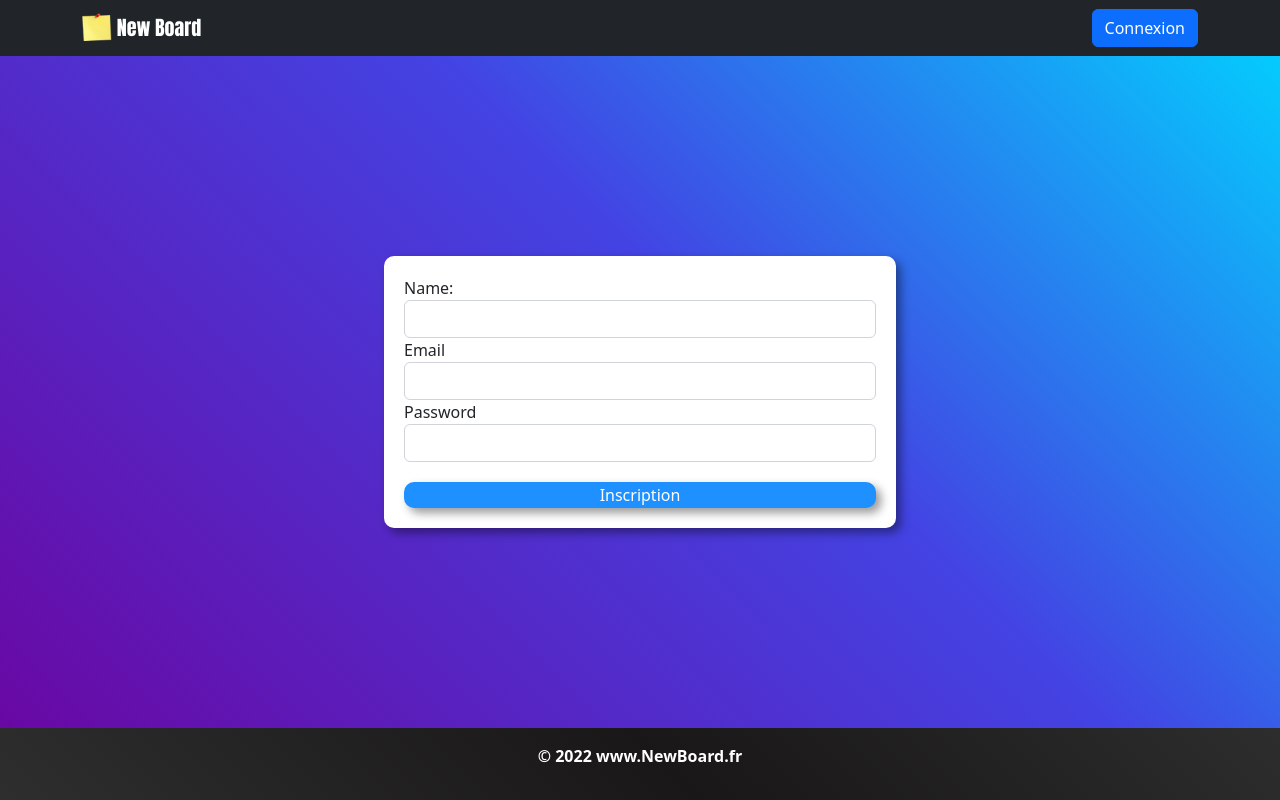
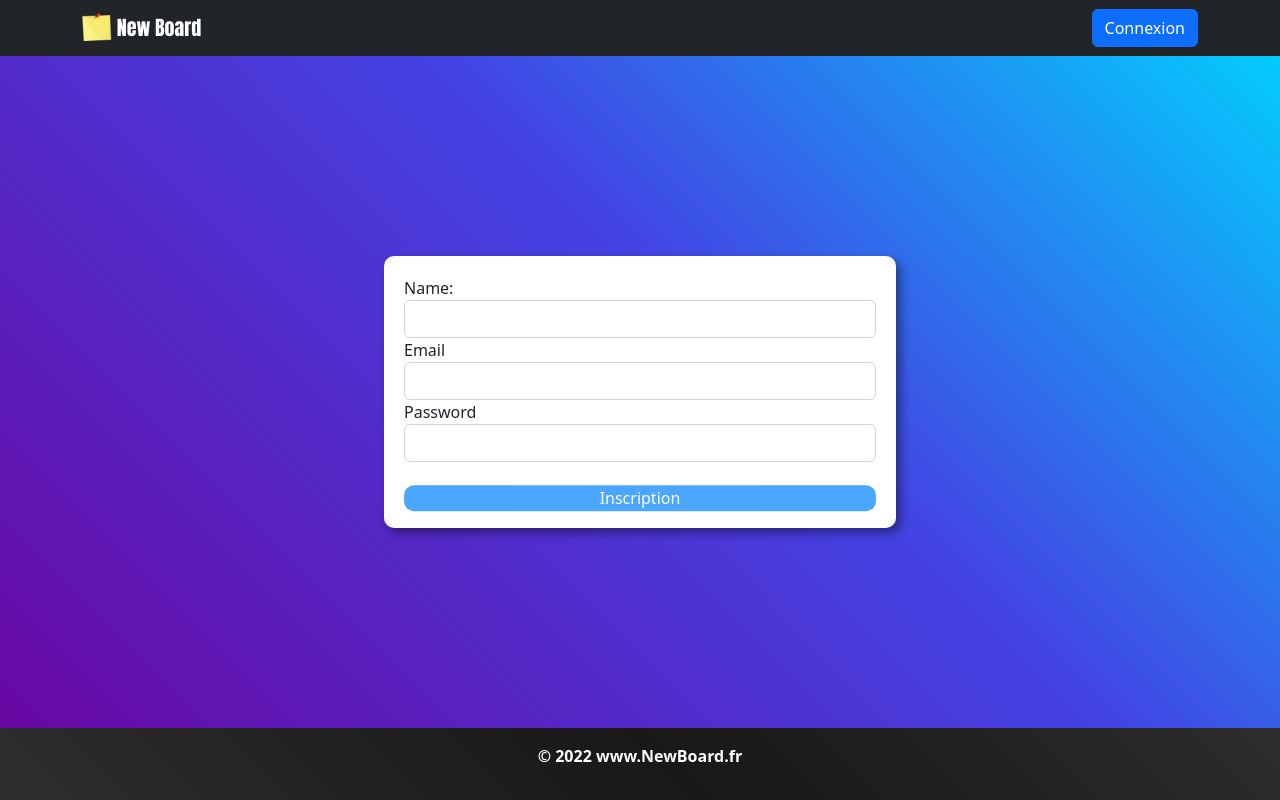
Before and after one commit to emerickCHALET/NewBoard, a React (Create React App) app in the folder newboard/: page /inscription in a window 1280 px wide. In both pictures the pointer is over the button "Inscription". Built offline with nearby package versions, Linux system fonts and the light colour scheme.

Commit message:
hover effect on form button

```diff
--- a/newboard/src/index.css
+++ b/newboard/src/index.css
@@ -150,4 +150,10 @@ input {
     box-shadow: var(--shadow);
     width: 100%;
     margin-top: 20px;
+    transition: 0.3s;
 }
+.form-button:hover{
+    opacity: 80%;
+    transform: translateY(0.20em);
+    box-shadow: none;
+}
```
